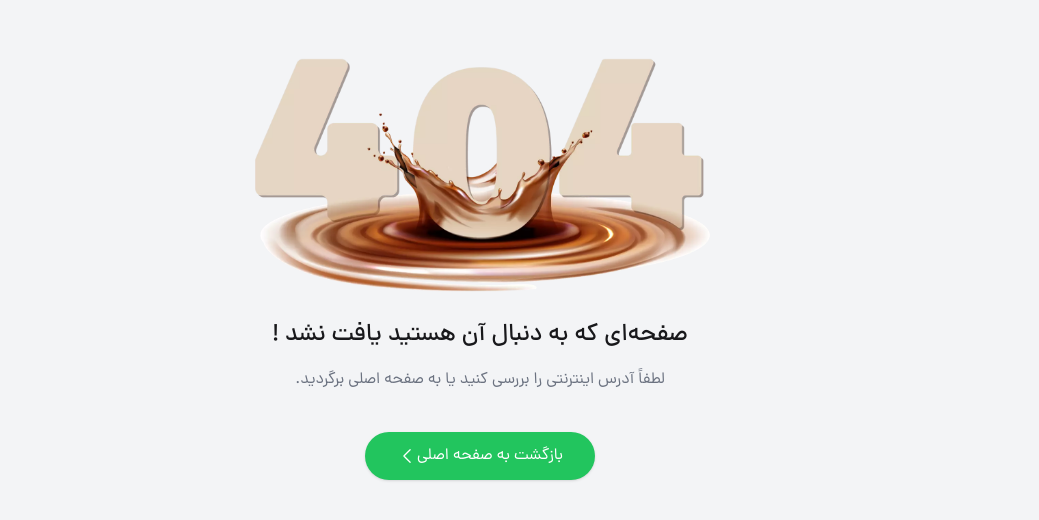
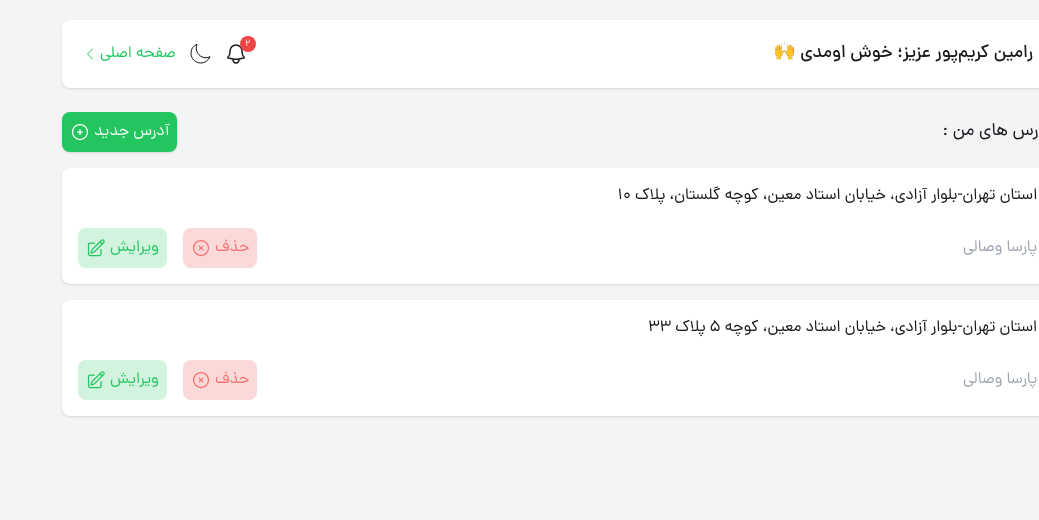
Before and after one commit to ramin-kp/caffeine-project, a Next.js app: page /u-panel/address in a window 1280 px wide. Before the commit this address had no page. Shown: the top 520 px of the page, without its empty margins (241-1280 px from the left). Built offline with nearby package versions, Linux system fonts and the light colour scheme.

Commit message:
developing u-panel Address\ page

```diff
--- /dev/null
+++ b/src/app/u-panel/address/page.js
@@ -0,0 +1,69 @@
+import UserPanelLayout from "@/components/Layouts/UserPanelLayout/UserPanelLayout";
+import React from "react";
+
+function Address() {
+  return (
+    <UserPanelLayout>
+      {" "}
+      <div className="grid grid-cols-12 gap-6 lg:gap-12 mt-6">
+        <div className="col-span-12">
+          <div className="flex items-center justify-between">
+            <p className="text-lg"> آدرس های من :</p>
+            <button className="main-btn p-2 gap-x-1 shadow">
+              آدرس جدید
+              <svg className="w-5 h-5">
+                <use href="#add"></use>
+              </svg>
+            </button>
+          </div>
+          <div className="bg-white shadow child:flex child:items-center child:gap-x-2 mt-4 p-4 dark:bg-zinc-700 rounded-lg flex flex-col space-y-5">
+            <span>
+              استان تهران-بلوار آزادی، خیابان استاد معین، کوچه گلستان، پلاک ۱۰
+            </span>
+            <div className="flex items-center justify-between">
+              <p className="text-gray-400">پارسا وصالی</p>
+              <div className="flex items-center gap-x-4">
+                <button className="bg-red-500/20 text-red-400 flex items-center gap-x-1 rounded-lg p-2">
+                  <p>حذف</p>
+                  <svg className="w-5 h-5">
+                    <use href="#x-close"></use>
+                  </svg>
+                </button>
+                <button className="bg-green-500/20 text-green-500 flex items-center gap-x-1 rounded-lg p-2">
+                  <p>ویرایش</p>
+                  <svg className="w-5 h-5">
+                    <use href="#edit"></use>
+                  </svg>
+                </button>
+              </div>
+            </div>
+          </div>
+          <div className="bg-white shadow child:flex child:items-center child:gap-x-2 mt-4 p-4 dark:bg-zinc-700 rounded-lg flex flex-col space-y-5">
+            <span>
+              استان تهران-بلوار آزادی، خیابان استاد معین، کوچه 5 پلاک 33
+            </span>
+            <div className="flex items-center justify-between">
+              <p className="text-gray-400">پارسا وصالی</p>
+              <div className="flex items-center gap-x-4">
+                <button className="bg-red-500/20 text-red-400 flex items-center gap-x-1 rounded-lg p-2">
+                  <p>حذف</p>
+                  <svg className="w-5 h-5">
+                    <use href="#x-close"></use>
+                  </svg>
+                </button>
+                <button className="bg-green-500/20 text-green-500 flex items-center gap-x-1 rounded-lg p-2">
+                  <p>ویرایش</p>
+                  <svg className="w-5 h-5">
+                    <use href="#edit"></use>
+                  </svg>
+                </button>
+              </div>
+            </div>
+          </div>
+        </div>
+      </div>
+    </UserPanelLayout>
+  );
+}
+
+export default Address;
--- a/src/components/modules/SvgComponents/SvgComponents.js
+++ b/src/components/modules/SvgComponents/SvgComponents.js
@@ -729,6 +729,21 @@ function SvgComponents() {
           d="M12 6v6h4.5m4.5 0a9 9 0 1 1-18 0 9 9 0 0 1 18 0Z"
         />
       </symbol>
+      <symbol
+        xmlns="http://www.w3.org/2000/svg"
+        fill="none"
+        viewBox="0 0 24 24"
+        strokeWidth={1.5}
+        stroke="currentColor"
+        className="size-6"
+        id="add"
+      >
+        <path
+          strokeLinecap="round"
+          strokeLinejoin="round"
+          d="M12 9v6m3-3H9m12 0a9 9 0 1 1-18 0 9 9 0 0 1 18 0Z"
+        />
+      </symbol>
     </svg>
   );
 }
```
